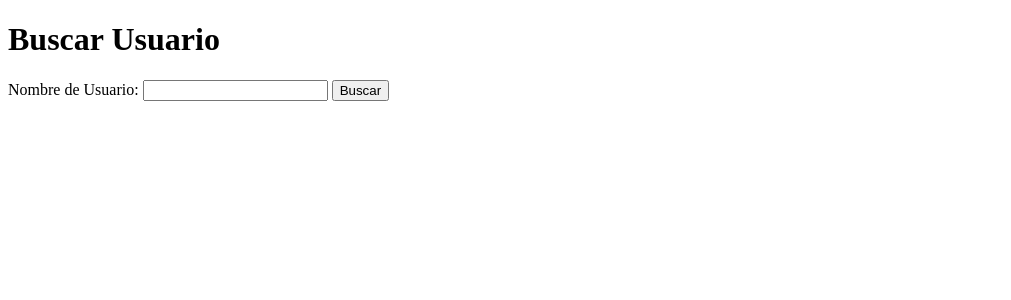
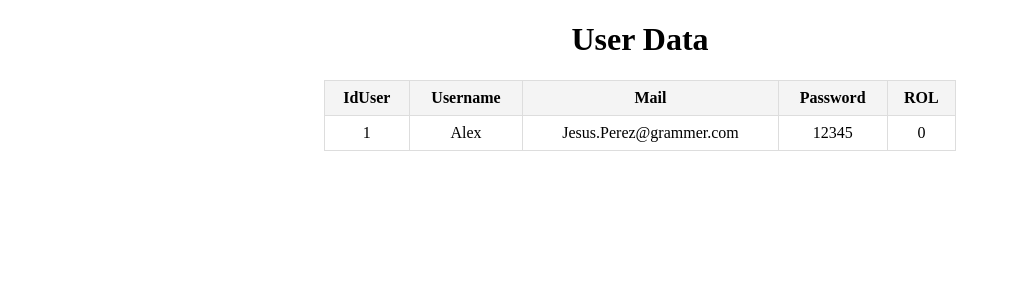
Before and after one commit to Alexpl0/PruebaDos, a PHP site: page /try.php in a window 1280 px wide. Shown: the top 300 px of the page, without its empty margins (0-1011 px from the left). Run offline with PHP 8.4, Linux system fonts and the light colour scheme.

Commit message:
response

```diff
--- a/try.php
+++ b/try.php
@@ -1,86 +1,62 @@
+<?php
+// Simulate the response from test_db.php
+$response = '{"status":"success","data":[{"IdUser":1,"Username":"Alex","Mail":"Jesus.Perez@grammer.com","Password":"12345","ROL":0}]}';
+
+// Decode the JSON response
+$data = json_decode($response, true);
+?>
+
 <!DOCTYPE html>
 <html lang="en">
 <head>
     <meta charset="UTF-8">
     <meta name="viewport" content="width=device-width, initial-scale=1.0">
-    <title>Buscar Usuario</title>
+    <title>Test DB Response</title>
     <style>
         table {
-            width: 100%;
+            width: 50%;
             border-collapse: collapse;
-        }
-        table, th, td {
-            border: 1px solid black;
+            margin: 20px auto;
         }
         th, td {
+            border: 1px solid #ddd;
             padding: 8px;
-            text-align: left;
+            text-align: center;
+        }
+        th {
+            background-color: #f4f4f4;
         }
     </style>
 </head>
 <body>
-    <h1>Buscar Usuario</h1>
-    <form id="searchForm">
-        <label for="username">Nombre de Usuario:</label>
-        <input type="text" id="username" name="username" required>
-        <button type="submit">Buscar</button>
-    </form>
-    <br>
-    <div id="results">
-        <table id="resultsTable" style="display: none;">
-            <thead>
+    <h1 style="text-align: center;">User Data</h1>
+    <table>
+        <thead>
+            <tr>
+                <th>IdUser</th>
+                <th>Username</th>
+                <th>Mail</th>
+                <th>Password</th>
+                <th>ROL</th>
+            </tr>
+        </thead>
+        <tbody>
+            <?php if ($data['status'] === 'success' && !empty($data['data'])): ?>
+                <?php foreach ($data['data'] as $user): ?>
+                    <tr>
+                        <td><?= htmlspecialchars($user['IdUser']) ?></td>
+                        <td><?= htmlspecialchars($user['Username']) ?></td>
+                        <td><?= htmlspecialchars($user['Mail']) ?></td>
+                        <td><?= htmlspecialchars($user['Password']) ?></td>
+                        <td><?= htmlspecialchars($user['ROL']) ?></td>
+                    </tr>
+                <?php endforeach; ?>
+            <?php else: ?>
                 <tr>
-                    <th>ID</th>
-                    <th>Nombre</th>
-                    <th>Email</th>
+                    <td colspan="5">No data available</td>
                 </tr>
-            </thead>
-            <tbody>
-                <!-- Los resultados se insertarán aquí -->
-            </tbody>
-        </table>
-    </div>
-
-    <script>
-        document.getElementById('searchForm').addEventListener('submit', function(event) {
-            event.preventDefault();
-            const username = document.getElementById('username').value;
-
-            fetch('test_db.php?usuario=' + encodeURIComponent(username))
-                .then(response => response.json())
-                .then(data => {
-                    if (data.status === 'success') {
-                        const filteredData = data.data.filter(user =>
-                            user.nombre && user.nombre.toLowerCase().includes(username.toLowerCase())
-                        );
-                        const table = document.getElementById('resultsTable');
-                        const tbody = table.querySelector('tbody');
-                        tbody.innerHTML = '';
-
-                        if (filteredData.length > 0) {
-                            filteredData.forEach(user => {
-                                const row = document.createElement('tr');
-                                row.innerHTML = `
-                                    <td>${user.id}</td>
-                                    <td>${user.nombre}</td>
-                                    <td>${user.email}</td>
-                                `;
-                                tbody.appendChild(row);
-                            });
-                            table.style.display = 'table';
-                        } else {
-                            table.style.display = 'none';
-                            alert('No se encontraron resultados.');
-                        }
-                    } else {
-                        alert('Error al recuperar los datos.');
-                    }
-                })
-                .catch(error => {
-                    console.error('Error:', error);
-                    alert('Hubo un error al procesar la solicitud.');
-                });
-        });
-    </script>
+            <?php endif; ?>
+        </tbody>
+    </table>
 </body>
-</html>
+</html></tbody>
```
